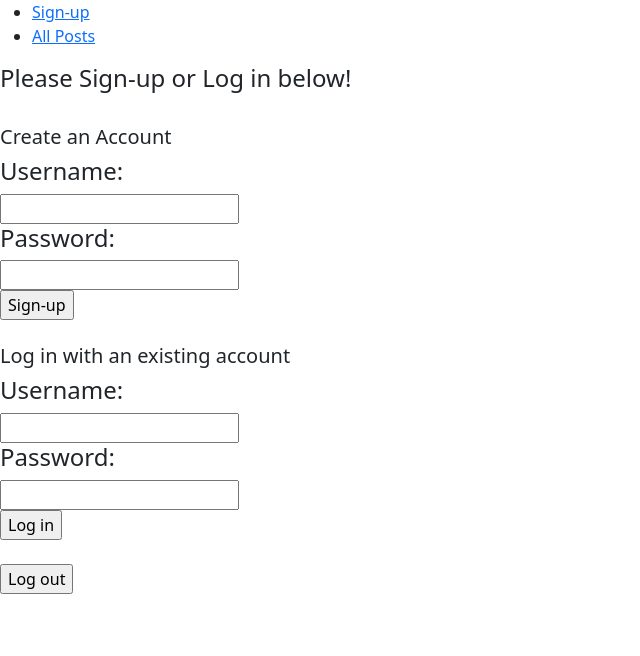
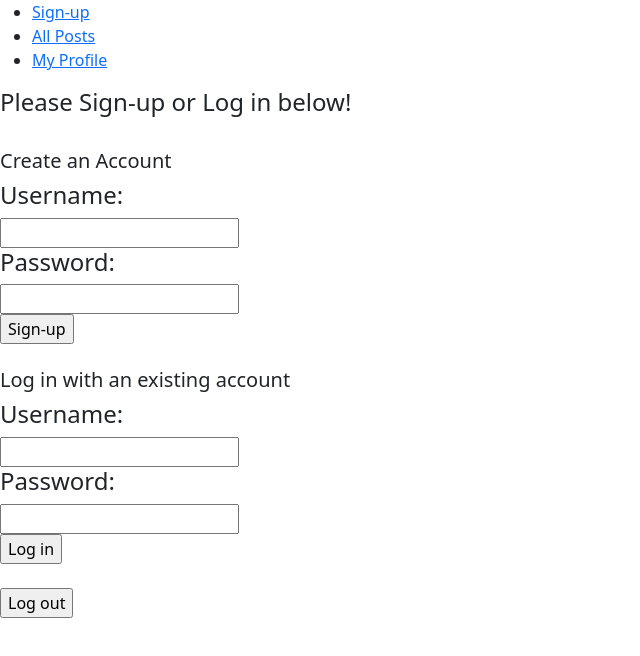
Before and after one commit to mapjohns/catching-up, a React (Create React App) app: page / in a window 1280 px wide. Shown: the top 656 px of the page, without its empty margins (0-640 px from the left). Built offline with nearby package versions, Linux system fonts and the light colour scheme; no server answers.

Commit message:
Updated with a NavLink to My Profile

```diff
--- a/src/components/NavBar.js
+++ b/src/components/NavBar.js
@@ -15,6 +15,10 @@ class NavBar extends Component {
                 All Posts
             </NavLink>
             </li>
+            <li><NavLink to="/profile" exact>
+                My Profile
+            </NavLink>
+            </li>
           </ul>
         )
     }
```
